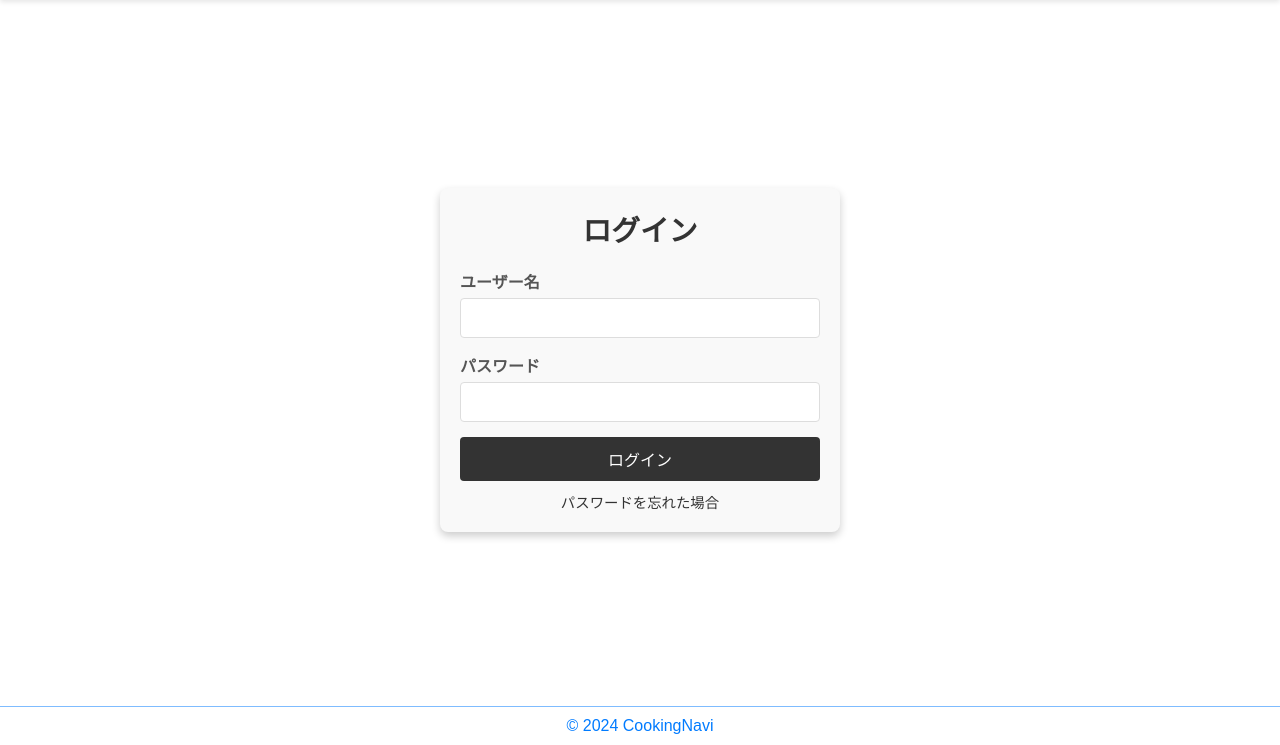
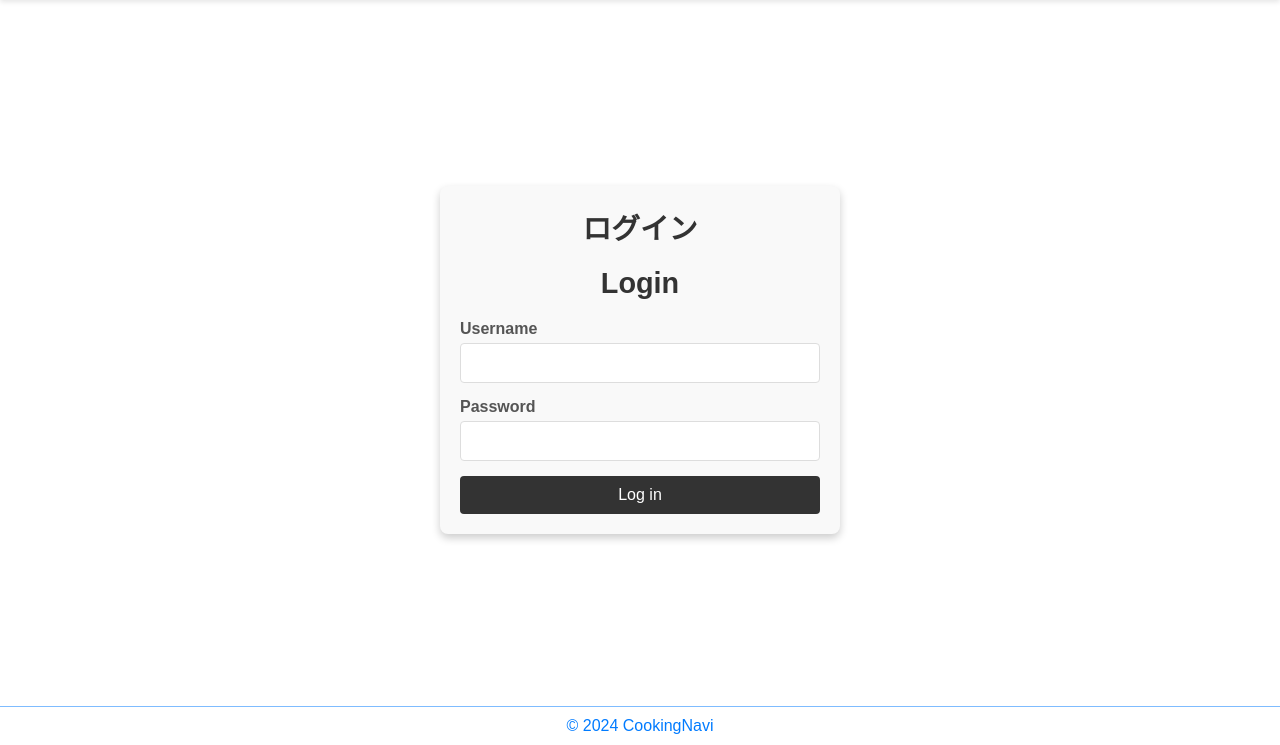
Before and after one commit to ml02100825/CookingNavi, a Django app: template account/templates/Login.html in a window 1280 px wide. Shown: the part 55-800 px from the top of the page. Run offline with Django 4.2, Linux system fonts and the light colour scheme; the template is opened without the code that fills it: values that come from a table or form of the project are taken from there, others are empty; parts of the project's set-up code (start-up, migrations or seed data) failed here and were passed over.

Commit message:
login(未完了)

```diff
--- a/account/forms.py
+++ b/account/forms.py
@@ -7,6 +7,6 @@ class CustomUserCreationForm(UserCreationForm) :
     model = User
     fields = ("username",'mailaddress', 'password1', 'password2', 'height', 'weight', 'allergys', 'age','gender')
 
-class LoginFrom(AuthenticationForm):
+class LoginForm(AuthenticationForm):
     class Meta:
         model = User
--- a/account/templates/Login.html
+++ b/account/templates/Login.html
@@ -22,18 +22,23 @@
     <main>
         <div class="login-container">
             <h1>ログイン</h1>
-            <form action="#" method="post">
-                <label for="username">ユーザー名</label>
-                <input type="text" id="username" name="username" required>
+            <form method="post">
+                {% csrf_token %}
+                <h1>Login</h1>
 
-                <label for="password">パスワード</label>
-                <input type="password" id="password" name="password" required>
+                {% if form.errors %}
+                    <p style="color: red;">Invalid username or password.</p>
+                {% endif %}
 
-                <button type="submit">ログイン</button>
+                <label for="id_username">Username</label>
+                <input type="text" name="username" id="id_username" required>
+
+                <label for="id_password">Password</label>
+                <input type="password" name="password" id="id_password" required>
+
+                <button type="submit">Log in</button>
             </form>
-            <div class="forgot-password">
-                <a href="#">パスワードを忘れた場合</a>
-            </div>
+
         </div>
     </main>
 
--- a/account/urls.py
+++ b/account/urls.py
@@ -1,8 +1,9 @@
 from django.urls import path
 from . import  views
+from django.contrib.auth import views as auth_views
 
 app_name = "account"
 urlpatterns = [
-    path('login', views.LoginView.as_view(), name='login'),
+    path('login/',  views.CustomLoginView.as_view(), name='login'),
     path('', views.IndexView.as_view(), name='top'),
 ]
--- a/cookapp/urls.py
+++ b/cookapp/urls.py
@@ -3,5 +3,5 @@ from . import  views
 
 app_name = "cookapp"
 urlpatterns = [
-    path('', views.IndexView.as_view(), name='index'),
+    path('index/', views.IndexView.as_view(), name='index'),
 ]
--- a/cookingnavi/settings.py
+++ b/cookingnavi/settings.py
@@ -130,3 +130,7 @@ STATIC_URL = "static/"
 # https://docs.djangoproject.com/en/4.2/ref/settings/#default-auto-field
 
 DEFAULT_AUTO_FIELD = "django.db.models.BigAutoField"
+AUTHENTICATION_BACKENDS = [
+    'django.contrib.auth.backends.ModelBackend',  # デフォルトのバックエンド
+    'account.backends.EmailBackend',  # カスタムバックエンドを指定
+]
```
Also changed, not shown: account/backends.py (added, +15 -0 lines), account/models.py (+11 -4 lines), account/views.py (+11 -8 lines), account/migrations/0001_initial.py, 1 other file.
